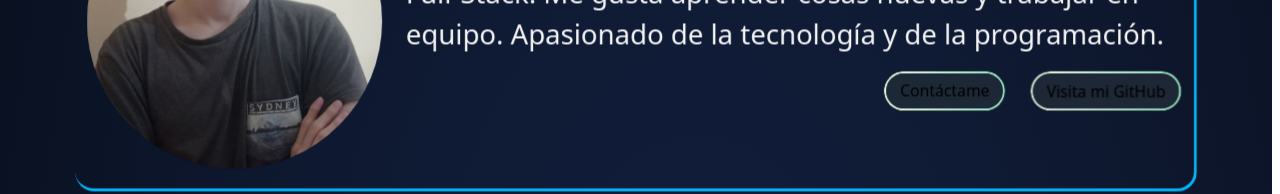
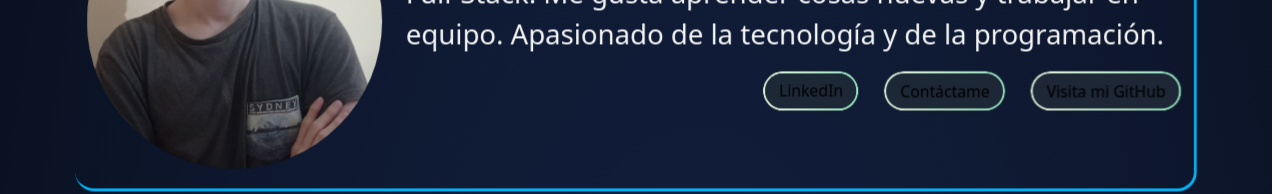
Before and after one commit to Carlos5Noob/Portfolio, a React (Vite) app: page / in a window 1280 px wide. Shown: the part 737-931 px from the top of the page. Built offline with nearby package versions, Linux system fonts and the light colour scheme.

Commit message:
ADD: button LinkedIn

```diff
--- a/src/components/Modules/About/About.module.css
+++ b/src/components/Modules/About/About.module.css
@@ -37,6 +37,12 @@
     opacity: 0;
 }
 
+.button3 {
+    animation: jump 1.5s ease-in-out forwards;
+    animation-delay: 0.4s;
+    opacity: 0;
+}
+
 @keyframes fade {
     from {
         transform: translateY(-500px);
--- a/src/components/Modules/About/index.tsx
+++ b/src/components/Modules/About/index.tsx
@@ -12,6 +12,7 @@ gsap.registerPlugin(ScrollTrigger);
 const About = () => {
   const linkGithub = "https://github.com/Carlos5Noob";
   const linkContactame = "mailto:carlosjr5noob5@gmail.com";
+  const linkLinkedin = "https://www.linkedin.com/in/carlos-chac%C3%B3n-atienza-0463ab320/";
 
   useEffect(() => {
     const tl = gsap.timeline({
@@ -62,10 +63,13 @@ const About = () => {
             la tecnología y de la programación.
           </p>
           <div className="d-flex gap-4 justify-content-end">
-            <Button href={linkContactame} className={styles.button1}>
+            <Button href={linkLinkedin} className={styles.button1}>
+              LinkedIn
+            </Button>
+            <Button href={linkContactame} className={styles.button2}>
               Contáctame
             </Button>
-            <Button href={linkGithub} className={styles.button2}>
+            <Button href={linkGithub} className={styles.button3}>
               Visita mi GitHub
             </Button>
           </div>
```
